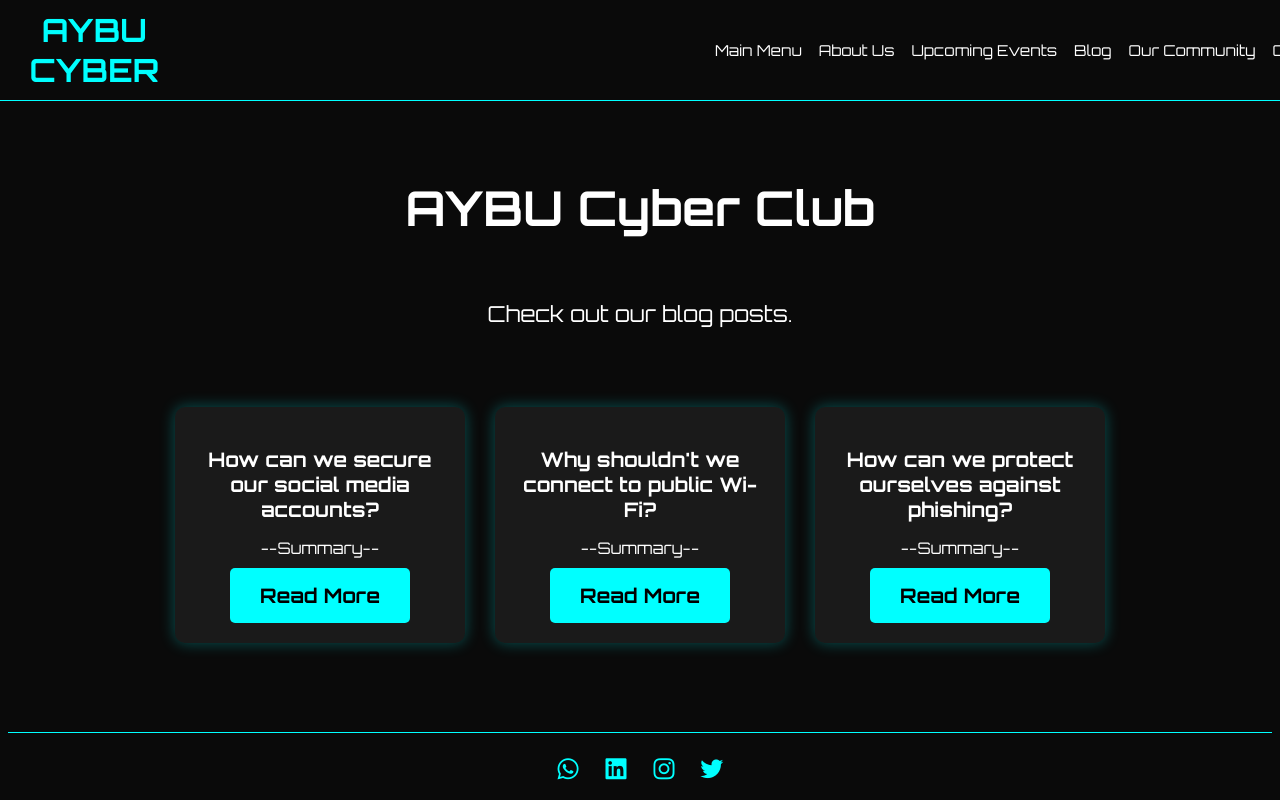
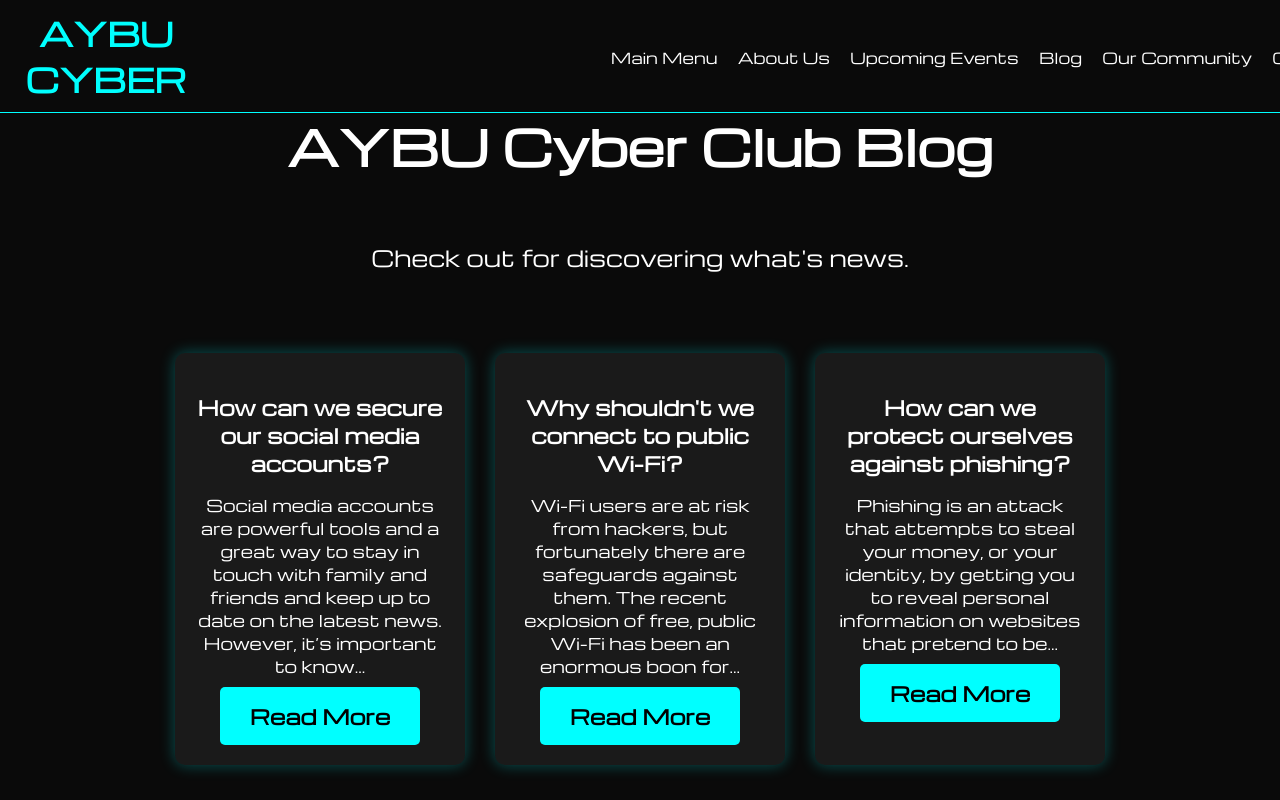
Before and after one commit to htr2b/CENG311_Project, a plain HTML site: page blog.html in a window 1280 px wide. Shown: the top 800 px of the page. Drawn offline with nearby package versions, Linux system fonts and the light colour scheme.

Commit message:
font changed & blog cards added

```diff
--- a/blog.html
+++ b/blog.html
@@ -5,7 +5,6 @@
     <meta charset="UTF-8" />
     <title>Blog - AYBU Cyber</title>
     <link rel="stylesheet" href="style.css" />
-    <link href="https://unpkg.com/boxicons@2.1.4/css/boxicons.min.css" rel="stylesheet">
     <link rel="icon" type="image/png" href="assets/icon.png">
 </head>
 
@@ -36,24 +35,29 @@
         </nav>
     </header>
     <section class="main">
-        <h1>AYBU Cyber Club</h1>
-        <p>Check out our blog posts.</p>
+        <h1>AYBU Cyber Club Blog</h1>
+        <p>Check out for discovering what's news.</p>
 
         <div class="main-cards">
             <div class="card">
                 <h3>How can we secure our social media accounts?</h3>
-                <p>--Summary--</p>
-                <a href="" class="btn">Read More</a>
+                <p>Social media accounts are powerful tools and a great way to stay in touch with family and friends and
+                    keep up to date on the latest news. However, it’s important to know...</p>
+                <a href="https://www.mcafee.com/blogs/privacy-identity-protection/how-to-protect-your-social-media-accounts/" target="_blank"
+                    class="btn">Read More</a>
             </div>
             <div class="card">
                 <h3>Why shouldn't we connect to public Wi-Fi?</h3>
-                <p>--Summary--</p>
-                <a href="" class="btn">Read More</a>
+                <p>Wi-Fi users are at risk from hackers, but fortunately there are safeguards against them. The recent
+                    explosion of free, public Wi-Fi has been an enormous boon for...</p>
+                <a href="https://www.kaspersky.com/resource-center/preemptive-safety/public-wifi-risks" target="_blank"
+                    class="btn">Read More</a>
             </div>
             <div class="card">
                 <h3>How can we protect ourselves against phishing?</h3>
-                <p>--Summary--</p>
-                <a href="" class="btn">Read More</a>
+                <p>Phishing is an attack that attempts to steal your money, or your identity, by
+                    getting you to reveal personal information on websites that pretend to be...</p>
+                <a href="https://support.microsoft.com/en-us/windows/protect-yourself-from-phishing-0c7ea947-ba98-3bd9-7184-430e1f860a44" target="_blank" class="btn">Read More</a>
             </div>
         </div>
     </section>
@@ -62,8 +66,7 @@
             <a href="https://chat.whatsapp.com/BuzjXSVnDiPGb933z74XSX" target="_blank" aria-label="WhatsApp">
                 <i class='bx bxl-whatsapp'></i>
             </a>
-            <a href="https://www.linkedin.com/in/aybu-cyber-73b910350/?utm_source=share&utm_campaign=share_via&utm_content=profile&utm_medium=android_app"
-                target="_blank" aria-label="LinkedIn">
+            <a href="https://www.linkedin.com/company/aybu-cyber/" target="_blank" aria-label="LinkedIn">
                 <i class='bx bxl-linkedin-square'></i>
             </a>
             <a href="https://instagram.com/aybucyber" target="_blank" aria-label="Instagram">
--- a/style.css
+++ b/style.css
@@ -1,9 +1,10 @@
-@import url('https://fonts.googleapis.com/css2?family=Orbitron:wght@400;700&display=swap');
+@import url('https://fonts.googleapis.com/css2?family=Michroma&display=swap');
+@import url('https://unpkg.com/boxicons@2.1.4/css/boxicons.min.css');
 
 body {
     background-color: #0a0a0a;
     color: #ffffff;
-    font-family: 'Orbitron', sans-serif;
+    font-family: 'Michroma', sans-serif;
     text-align: center;
     display: flex;
     flex-direction: column;
@@ -32,20 +33,20 @@ header {
     font-size: 32px;
     font-weight: bold;
     color: #00ffff;
-    font-family: 'Orbitron', sans-serif;
+    font-family: 'Michroma', sans-serif;
     margin-left: 2%;
 }
 
 nav {
-    margin-left: 40%;
-    margin-right: 0;
+    padding-left: 30%;
+    padding-right: 5%;
 }
 
 nav ul {
     list-style: none;
     display: flex;
     gap: 3%;
-    font-family: 'Orbitron', sans-serif;
+    font-family: 'Michroma', sans-serif;
 }
 
 nav ul li a {
@@ -61,9 +62,7 @@ nav ul li a:hover {
 }
 
 .main {
-    padding-top: 120px;
-    padding-left: 20px;
-    padding-right: 20px;
+    margin: 5%;
     flex-grow: 1;
     display: flex;
     flex-direction: column;
@@ -75,7 +74,7 @@ nav ul li a:hover {
     font-size: 48px;
     font-weight: bold;
     color: white;
-    font-family: 'Orbitron', sans-serif;
+    font-family: 'Michroma', sans-serif;
 }
 
 .main p {
@@ -107,6 +106,10 @@ nav ul li a:hover {
     margin-top: 50px;
     flex-wrap: wrap;
     margin-bottom: 50px;
+}
+
+.main-cards .card img {
+    width: 90%;
 }
 
 .card {
```
Also changed, not shown: about.html (+2 -3 lines), community.html (+6 -5 lines), contact.html (+5 -5 lines), event.html (+11 -6 lines), index.html (+1 -2 lines), assets/cemoinThehouse.jpg (added), assets/htr2b.gif (added).
